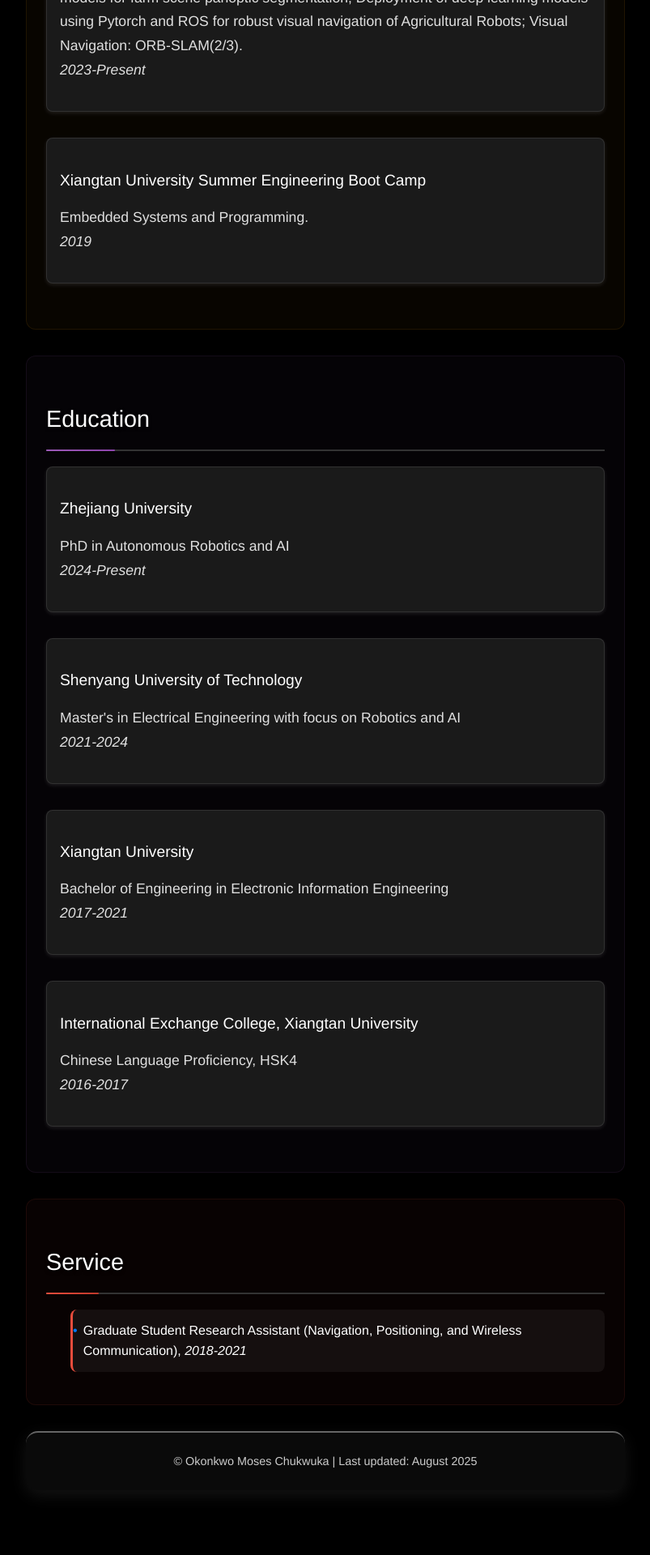
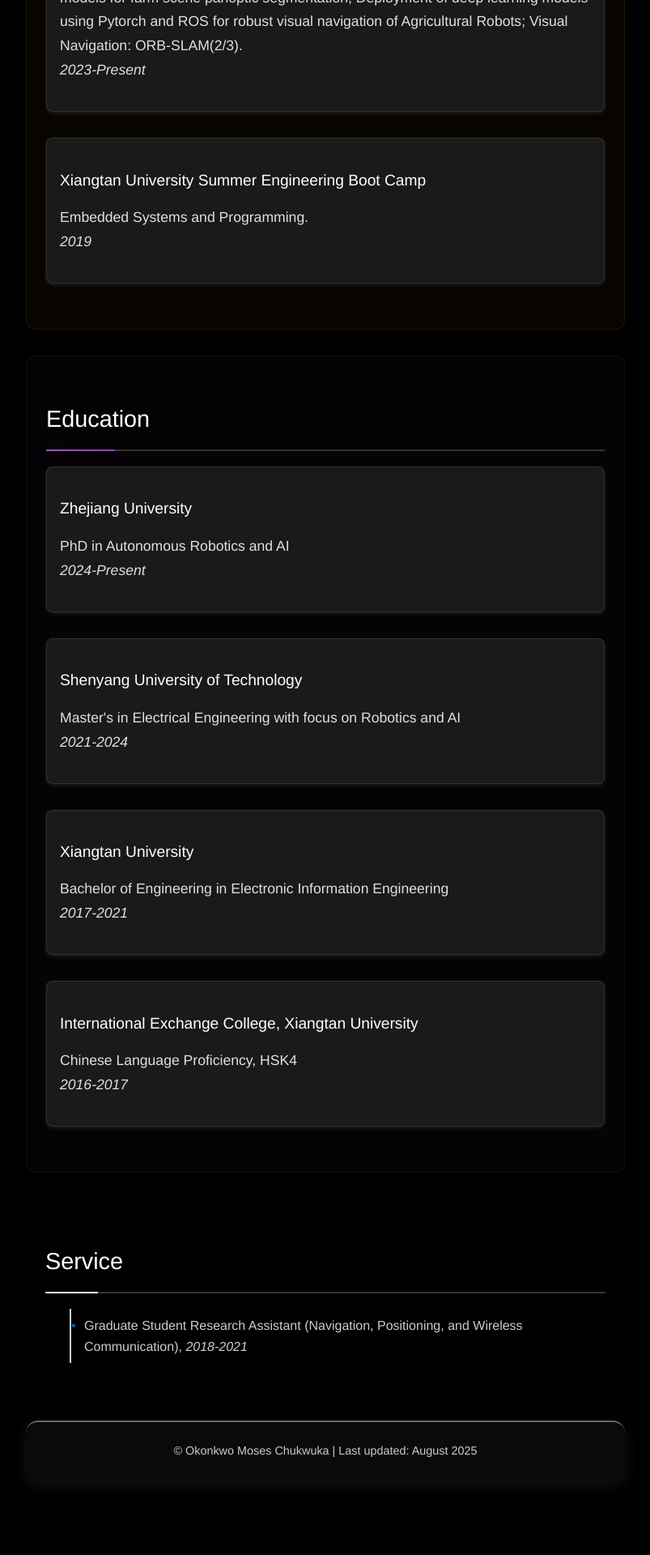
Before and after one commit to MosesChuka/MosesChuka.github.io, a Jekyll site: the page built from index.md, in a window 1280 px wide. Shown: the part 2487-4407 px from the top of the page at 81% size, without its empty margins (238-1041 px from the left). Built offline with Jekyll 4.4.1, drawn with Linux system fonts in a browser that asks for light colours; our own code applies the rules of GitHub Pages for plain Markdown files.

Commit message:
Convert Services section to minimalist monotonic style: remove colors, backgrounds, borders, and excessive styling while maintaining light/dark mode compatibility

```diff
--- a/static/css/styles.css
+++ b/static/css/styles.css
@@ -252,25 +252,25 @@
 
 /* Special styling for Service section */
 .teaching-service {
-  background: rgba(231, 76, 60, 0.03);
-  border-radius: 12px;
+  background: transparent;
+  border-radius: 0;
   padding: 1.5rem;
-  border: 1px solid rgba(231, 76, 60, 0.1);
+  border: none;
   margin-bottom: 2rem;
 }
 
 body.light-mode .teaching-service {
-  background: rgba(231, 76, 60, 0.02);
-  border: 1px solid rgba(231, 76, 60, 0.15);
+  background: transparent;
+  border: none;
 }
 
 .teaching-service h2::after {
-  background: linear-gradient(90deg, #e74c3c, #c0392b);
+  background: currentColor;
   width: 65px;
 }
 
 body.light-mode .teaching-service h2::after {
-  background: linear-gradient(90deg, #e74c3c, #c0392b);
+  background: currentColor;
 }
 
 p {
@@ -372,38 +372,41 @@
 
 /* Enhanced styling for Service section list items */
 .teaching-service ul li {
-  font-weight: 500;
-  color: #ffffff;
-  margin-bottom: 1rem;
-  padding: 0.8rem;
-  background: rgba(255, 255, 255, 0.05);
-  border-radius: 8px;
-  border-left: 3px solid #e74c3c;
-  transition: all 0.3s ease;
+  font-weight: 400;
+  color: inherit;
+  margin-bottom: 0.75rem;
+  padding: 0.5rem 0 0.5rem 1rem;
+  background: transparent;
+  border-radius: 0;
+  border-left: 2px solid;
+  border-left-color: currentColor;
+  opacity: 0.8;
+  transition: opacity 0.2s ease;
 }
 
 .teaching-service ul li:hover {
-  background: rgba(255, 255, 255, 0.1);
-  transform: translateX(5px);
+  opacity: 1;
+  background: transparent;
+  transform: none;
 }
 
 body.light-mode .teaching-service ul li {
-  color: #333;
-  background: rgba(231, 76, 60, 0.05);
-  border-left: 3px solid #e74c3c;
+  color: inherit;
+  background: transparent;
+  border-left-color: currentColor;
 }
 
 body.light-mode .teaching-service ul li:hover {
-  background: rgba(231, 76, 60, 0.1);
+  background: transparent;
 }
 
 .teaching-service ul li strong {
-  color: #e74c3c;
+  color: inherit;
   font-weight: 600;
 }
 
 body.light-mode .teaching-service ul li strong {
-  color: #c0392b;
+  color: inherit;
 }
 
 .links a {
```
